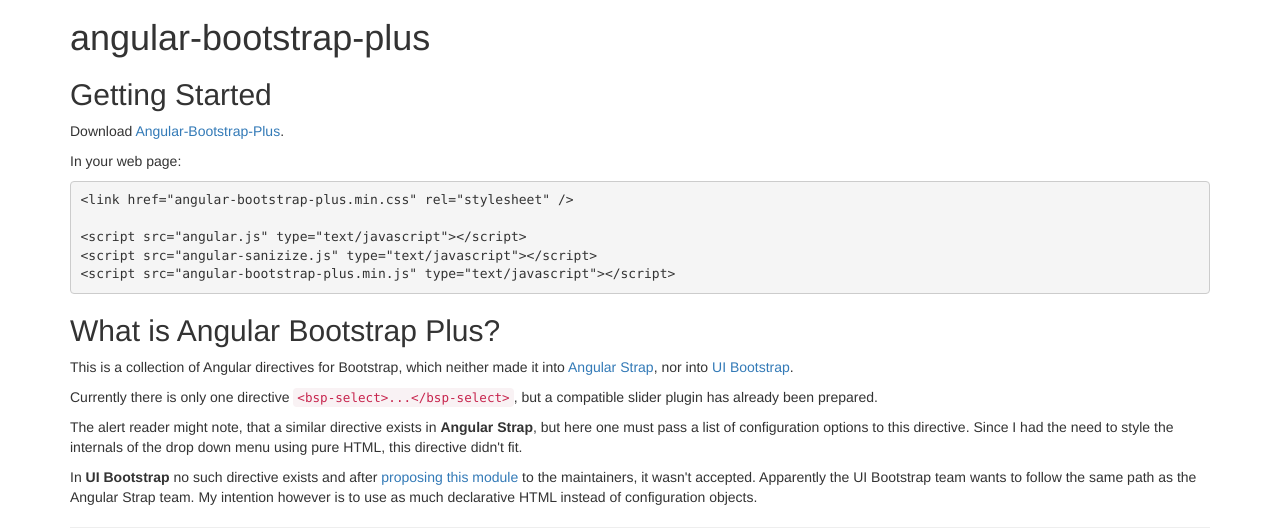
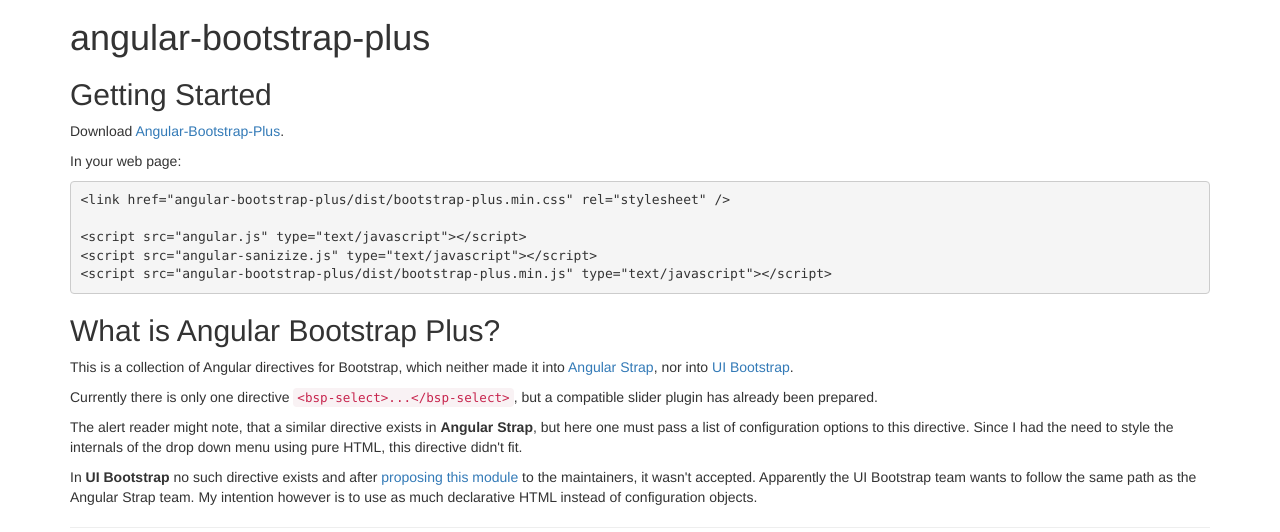
Before and after one commit to jrief/angular-bootstrap-plus, a plain HTML site: page index.html in a window 1280 px wide. Shown: the part 268-800 px from the top of the page. Drawn offline with nearby package versions, Linux system fonts and the light colour scheme; some packages are replaced by stand-ins of ours; a script that the page names is missing.

Commit message:
Update 2015-03-24T20:32:03.858Z

```diff
--- a/index.html
+++ b/index.html
@@ -84,11 +84,11 @@
 <h2 id="getting-started">Getting Started</h2>
 <p>Download <a href="http://jrief.github.io/angular-bootstrap-plus/angular-bootstrap-plus-0.0.1.zip">Angular-Bootstrap-Plus</a>.</p>
 <p>In your web page:</p>
-<pre><code class="lang-html">&lt;link href=&quot;angular-bootstrap-plus.min.css&quot; rel=&quot;stylesheet&quot; /&gt;
+<pre><code class="lang-html">&lt;link href=&quot;angular-bootstrap-plus/dist/bootstrap-plus.min.css&quot; rel=&quot;stylesheet&quot; /&gt;
 
 &lt;script src=&quot;angular.js&quot; type=&quot;text/javascript&quot;&gt;&lt;/script&gt;
 &lt;script src=&quot;angular-sanizize.js&quot; type=&quot;text/javascript&quot;&gt;&lt;/script&gt;
-&lt;script src=&quot;angular-bootstrap-plus.min.js&quot; type=&quot;text/javascript&quot;&gt;&lt;/script&gt;
+&lt;script src=&quot;angular-bootstrap-plus/dist/bootstrap-plus.min.js&quot; type=&quot;text/javascript&quot;&gt;&lt;/script&gt;
 </code></pre>
 <h2 id="what-is-angular-bootstrap-plus-">What is Angular Bootstrap Plus?</h2>
 <p>This is a collection of Angular directives for Bootstrap, which neither made it into
```
